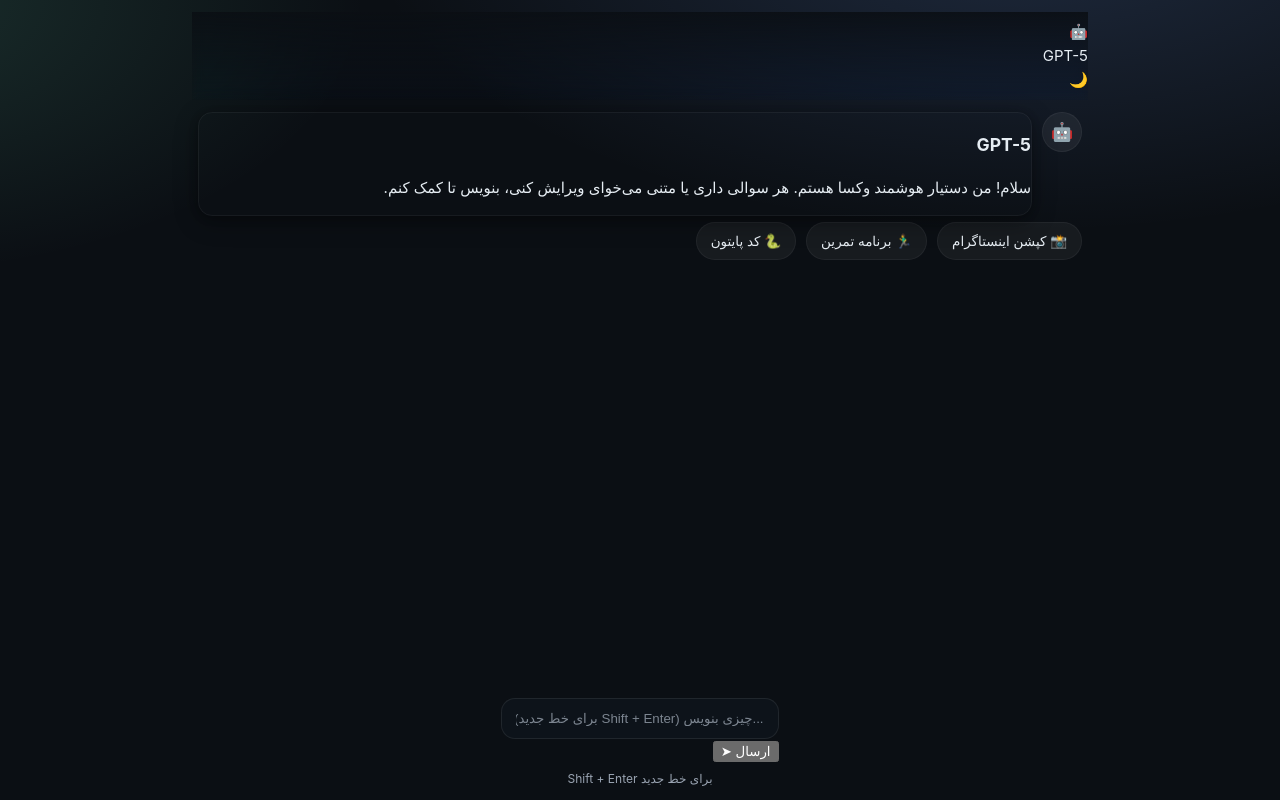
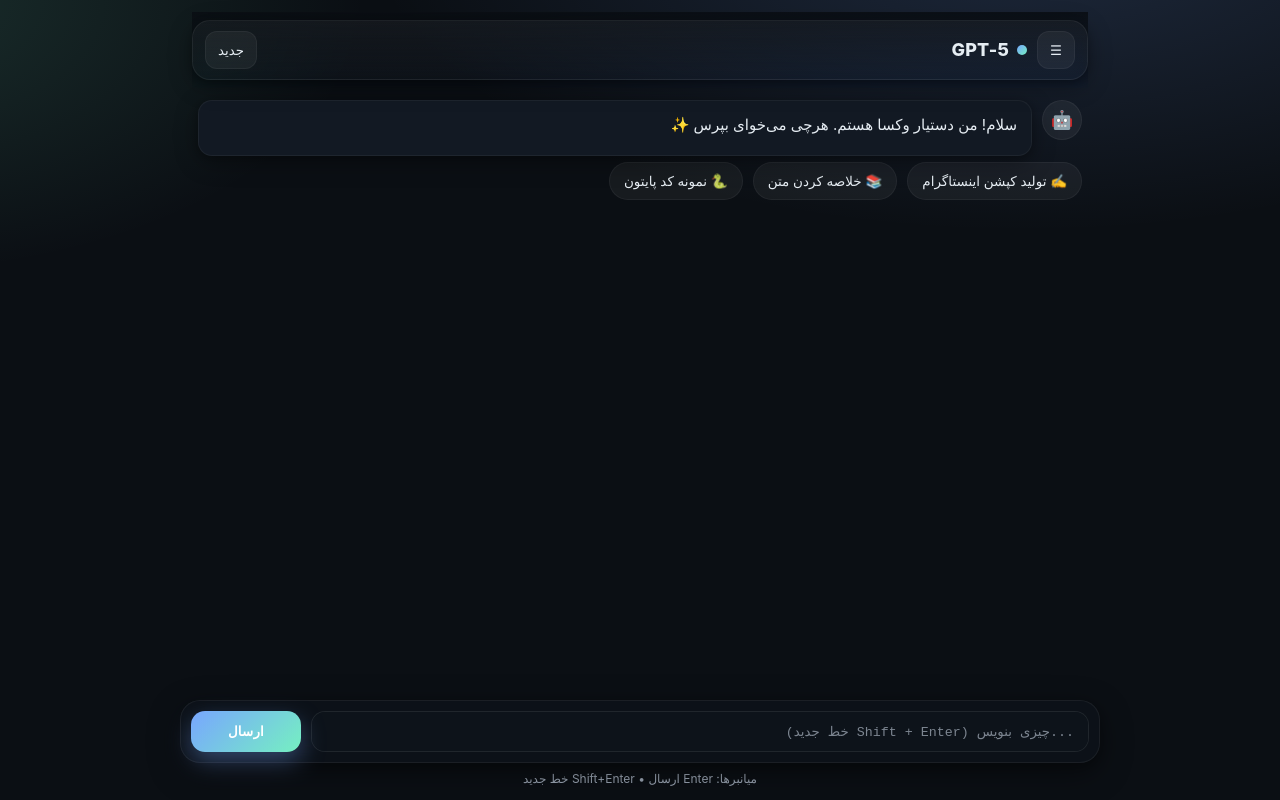
Before and after one commit to NimaMohammadii/vexa-ai, a plain HTML site: page modules/gpt/index.html in a window 1280 px wide. Drawn offline with Linux system fonts and the light colour scheme.

Commit message:
Update title and improve comments in index.html

```diff
--- a/modules/gpt/index.html
+++ b/modules/gpt/index.html
@@ -3,53 +3,69 @@
   <head>
     <meta charset="utf-8" />
     <meta name="viewport" content="width=device-width, initial-scale=1" />
-    <title>Vexa GPT-5 Mini App</title>
+    <title>Vexa • GPT-5</title>
 
-    <!-- مسیرهای نسبی را نسبت به /gpt/ ثابت می‌کند -->
+    <!-- همه مسیرهای نسبی را نسبت به /gpt/ ثابت می‌کند -->
     <base href="/gpt/">
 
+    <!-- سبک مینیمال و مدرن -->
     <link rel="stylesheet" href="styles.css" />
+
+    <!-- پیکربندی اپ (به /api/gpt وصل است) -->
     <script>
       window.__GPT_APP_CONFIG = {
         apiUrl: "/api/gpt",
         model: "gpt-4o-mini",
-        title: "GPT-5"
+        title: "GPT-5",
+        systemPrompt:
+          "You are Vexa GPT-5, a friendly and professional AI assistant that answers clearly and concisely."
       };
     </script>
+
+    <!-- اسکریپت اپ -->
     <script src="app.js" defer></script>
   </head>
+
   <body>
     <div class="app">
+      <!-- Header شبیه ChatGPT mobile -->
       <header class="app__header">
-        <div class="brand">
-          <div class="brand__icon">🤖</div>
-          <div class="brand__title">GPT-5</div>
-          <div id="theme-toggle" class="theme-toggle" title="تغییر تم">🌙</div>
+        <div class="toolbar">
+          <button class="icon-btn" aria-label="Menu">☰</button>
+          <h1 class="title"><span class="dot"></span><span class="t">GPT-5</span></h1>
+          <div class="actions">
+            <button class="pill-btn" id="new-chat" title="چت جدید">جدید</button>
+          </div>
         </div>
       </header>
 
-      <main id="chat" class="chat">
-        <div class="message message--bot">
+      <!-- ناحیه چت -->
+      <main id="chat" class="chat" aria-live="polite" aria-busy="false">
+        <!-- پیام خوش‌آمد -->
+        <div class="message ai animate-in">
           <div class="avatar">🤖</div>
-          <div class="bubble">
-            <h3>GPT-5</h3>
-            <p>سلام! من دستیار هوشمند وکسا هستم. هر سوالی داری یا متنی می‌خوای ویرایش کنی، بنویس تا کمک کنم.</p>
+          <div class="bubble ai">
+            <p class="primary">سلام! من دستیار وکسا هستم. هرچی می‌خوای بپرس ✨</p>
+            <div class="meta"><time></time></div>
           </div>
         </div>
       </main>
 
+      <!-- پیشنهادها -->
       <section class="suggestions">
-        <button class="suggestion">📸 کپشن اینستاگرام</button>
-        <button class="suggestion">🏃‍♂️ برنامه تمرین</button>
-        <button class="suggestion">🐍 کد پایتون</button>
+        <button class="suggestion">✍️ تولید کپشن اینستاگرام</button>
+        <button class="suggestion">📚 خلاصه کردن متن</button>
+        <button class="suggestion">🐍 نمونه کد پایتون</button>
       </section>
 
+      <!-- Composer پایین صفحه -->
       <footer class="composer">
-        <form id="composer">
-          <input id="prompt-input" type="text" placeholder="...چیزی بنویس (Shift + Enter برای خط جدید)" />
-          <button id="send-btn" type="submit">ارسال ➤</button>
+        <form id="composer" class="composer__form" aria-label="ارسال پیام">
+          <textarea id="prompt-input" placeholder="...چیزی بنویس (Shift + Enter خط جدید)"
+                    rows="1" autocomplete="off" autocapitalize="sentences"></textarea>
+          <button id="send-btn" class="send-btn" type="submit">ارسال</button>
         </form>
-        <div class="tip">برای خط جدید Shift + Enter</div>
+        <div class="tip">میانبرها: Enter ارسال • Shift+Enter خط جدید</div>
       </footer>
     </div>
   </body>
```
